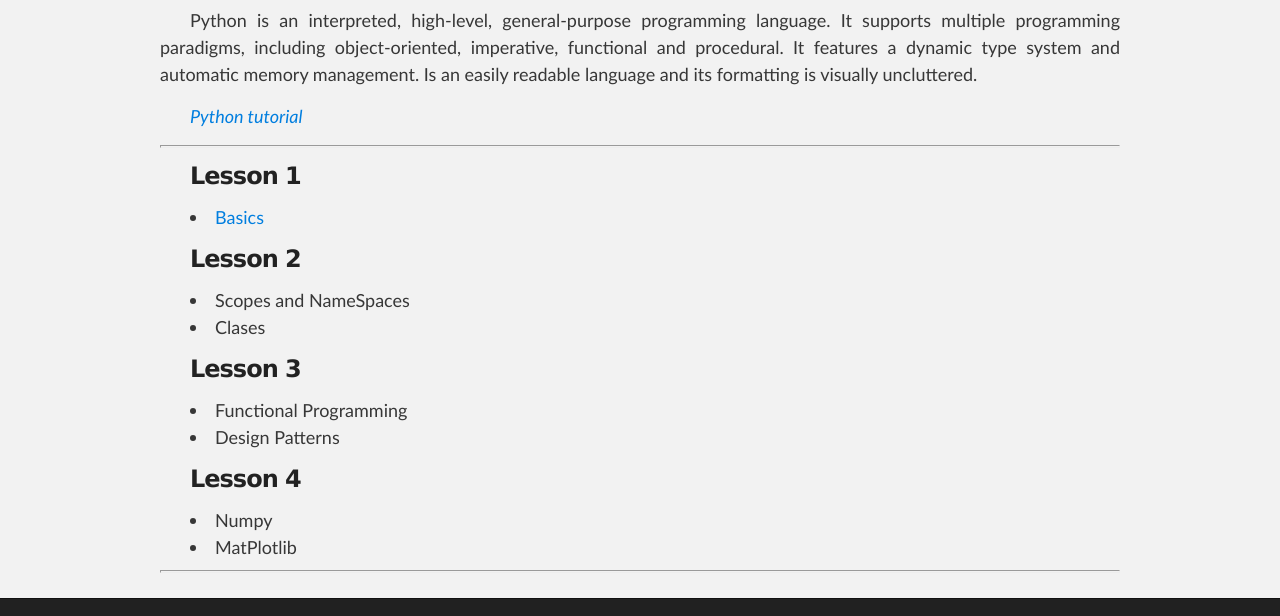
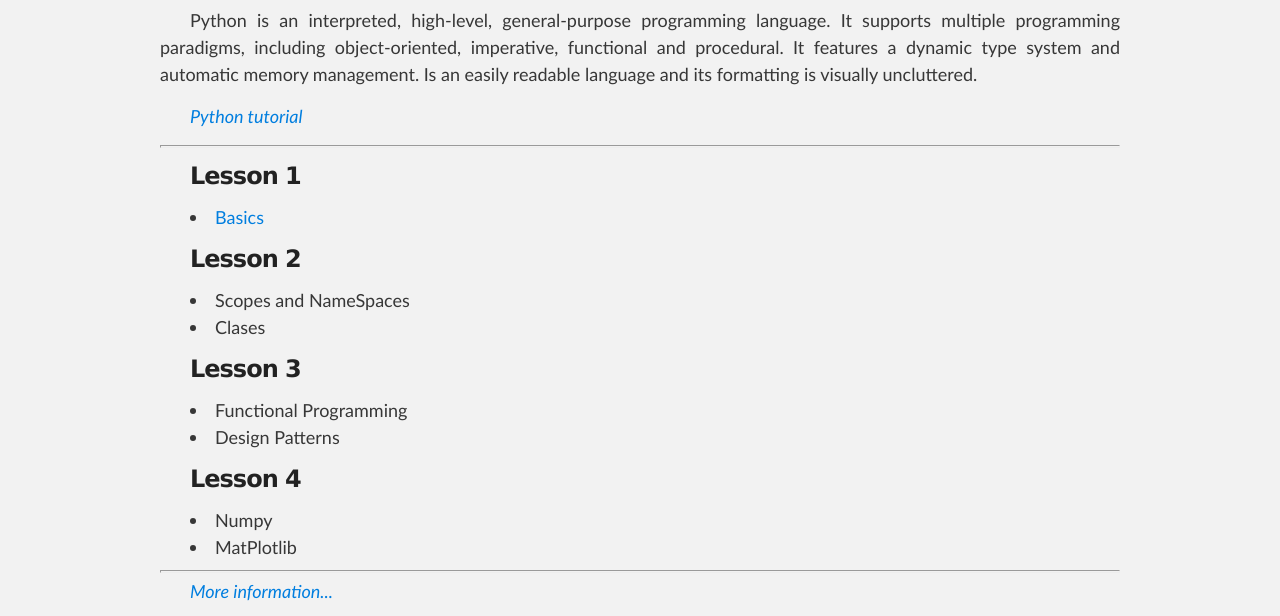
Before and after one commit to Mltechbox/Python, a plain HTML site: page index.html in a window 1280 px wide. Shown: the part 484-1100 px from the top of the page. Drawn offline with Linux system fonts and the light colour scheme.

Commit message:
Add files via upload

```diff
--- a/index.html
+++ b/index.html
@@ -33,7 +33,6 @@
 
 		<h2>Python basics</h2>
 
-
 		<p> Python is an interpreted, high-level, general-purpose programming language. It supports multiple programming paradigms, including object-oriented, imperative,
 		functional and procedural. It features a dynamic type system and automatic memory management. Is an easily readable language and its formatting is visually uncluttered.</p>
 
@@ -59,6 +58,7 @@
 
 
 		<hr>
+		<a href="https://docs.python.org/3/tutorial/index.html" target="_blank"><p><cite>More information...</cite></p></a>
 
       </section>
     </div>
```
